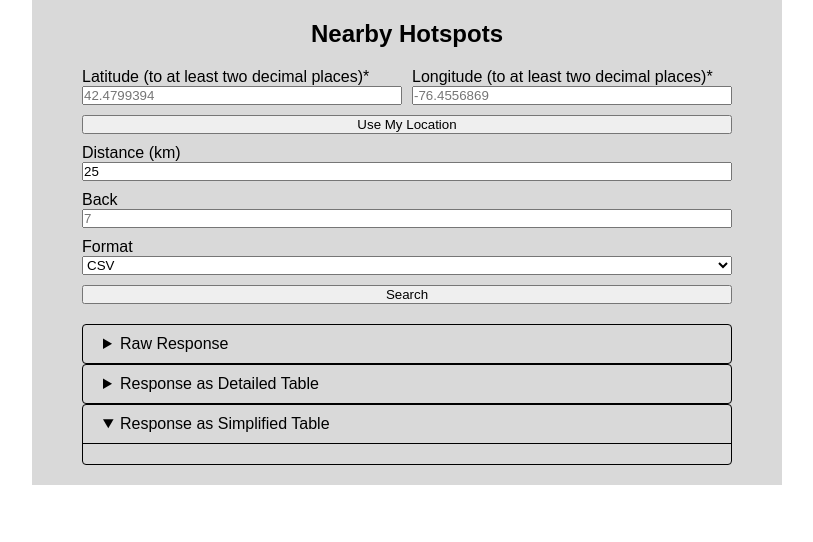
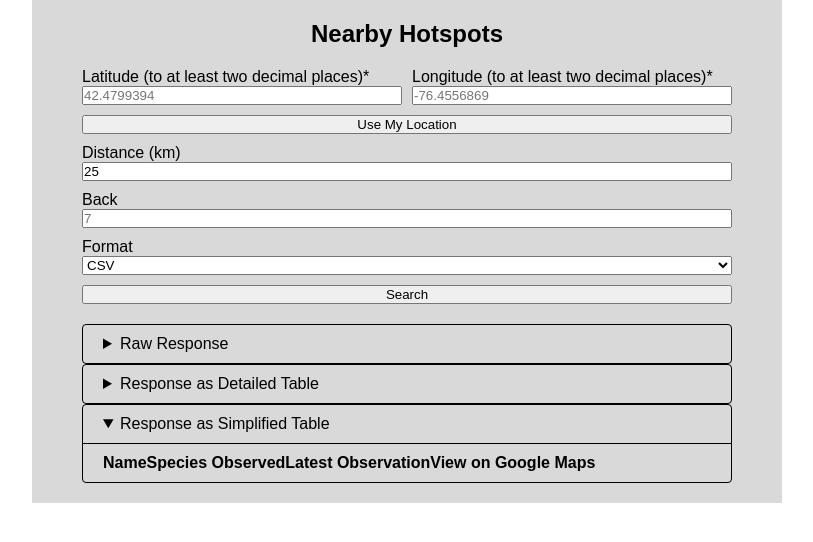
Before and after one commit to Fimbelowski/ebird-api-ui, a React (Vite) app: page /geo in a window 1280 px wide. Shown: the top 542 px of the page, without its empty margins (233-1046 px from the left). Built offline with nearby package versions, Linux system fonts and the light colour scheme.

Commit message:
Finish up table functionality.

```diff
--- a/src/components/Table.tsx
+++ b/src/components/Table.tsx
@@ -1,19 +1,50 @@
-import type TableCell from '../types/TableCell';
+import type TableCellCallback from '../types/TableCellCallback';
 import type TableHeader from '../types/TableHeader';
 
 interface Props<T> {
-  cells: Array<TableCell<T>>;
+  cellCallbacks: Array<TableCellCallback<T>>;
   headers: TableHeader[];
   items: T[];
 }
 
-export default function Table<T>({ cells, headers, items }: Props<T>) {
+export default function Table<T>({ cellCallbacks, headers, items }: Props<T>) {
   function Headers() {
     const listItems = headers.map(({ align = 'left', label }, index) => (
-      <th key={index}>{label}</th>
+      <th
+        className="table__th"
+        key={index}
+      >
+        {label}
+      </th>
     ));
 
     return <tr>{listItems}</tr>;
+  }
+
+  function Rows() {
+    const listItems = items.map((item, itemIndex) => {
+      const tds = cellCallbacks.map((cellCallback, cellCallbackIndex) => {
+        return (
+          <td
+            className="table__td"
+            key={cellCallbackIndex}
+          >
+            {cellCallback(item)}
+          </td>
+        );
+      });
+
+      return (
+        <tr
+          className="table__tr"
+          key={itemIndex}
+        >
+          {tds}
+        </tr>
+      );
+    });
+
+    return <>{listItems}</>;
   }
 
   return (
@@ -21,7 +52,9 @@ export default function Table<T>({ cells, headers, items }: Props<T>) {
       <thead className="table__thead">
         <Headers />
       </thead>
-      <tbody className="table__tbody"></tbody>
+      <tbody className="table__tbody">
+        <Rows />
+      </tbody>
     </table>
   );
 }
--- a/src/pages/ref/hotspot/Geo.tsx
+++ b/src/pages/ref/hotspot/Geo.tsx
@@ -12,6 +12,7 @@ import NumberInput from '../../../components/NumberInput';
 import Select from '../../../components/Select';
 import type SelectOption from '../../../types/SelectOption';
 import Table from '../../../components/Table';
+import type TableCellCallback from '../../../types/TableCellCallback';
 import type TableHeader from '../../../types/TableHeader';
 import useEbirdApi from '../../../utilities/useEbirdApi';
 
@@ -27,19 +28,19 @@ export default function Geo() {
   const [rawResponse, setRawResponse] = useState('');
   const [showPositionError, setShowPositionError] = useState(false);
 
+  const detailedTableCellCallbacks: Array<TableCellCallback<EbirdHotspot>> = [
+    (item) => item.locId,
+    (item) => item.locName,
+    (item) => item.countryCode,
+    (item) => item.subnational1Code,
+    (item) => item.subnational2Code,
+    (item) => item.lat.toLocaleString(),
+    (item) => item.lng.toLocaleString(),
+    (item) => item.latestObsDt,
+    (item) => item.numSpeciesAllTime.toLocaleString(),
+  ];
+
   const detailedTableHeaders: TableHeader[] = [
-    {
-      label: 'countryCode',
-    },
-    {
-      label: 'lat',
-    },
-    {
-      label: 'latestObsDt',
-    },
-    {
-      label: 'lng',
-    },
     {
       label: 'locId',
     },
@@ -47,13 +48,25 @@ export default function Geo() {
       label: 'locName',
     },
     {
-      label: 'numSpeciesAllTime',
+      label: 'countryCode',
     },
     {
       label: 'subnational1Code',
     },
     {
       label: 'subnational2Code',
+    },
+    {
+      label: 'lat',
+    },
+    {
+      label: 'lng',
+    },
+    {
+      label: 'latestObsDt',
+    },
+    {
+      label: 'numSpeciesAllTime',
     },
   ];
 
@@ -68,6 +81,36 @@ export default function Geo() {
     },
   ];
 
+  const simpleTableCellCallbacks: Array<TableCellCallback<EbirdHotspot>> = [
+    (item) => item.locName,
+    (item) => item.numSpeciesAllTime.toLocaleString(),
+    (item) => new Date(item.latestObsDt).toLocaleString(),
+    (item) => (
+      <a
+        href={`https://maps.google.com/?q=${item.lat},${item.lng}`}
+        rel="noreferrer"
+        target="_blank"
+      >
+        Link
+      </a>
+    ),
+  ];
+
+  const simpleTableHeaders: TableHeader[] = [
+    {
+      label: 'Name',
+    },
+    {
+      label: 'Species Observed',
+    },
+    {
+      label: 'Latest Observation',
+    },
+    {
+      label: 'View on Google Maps',
+    },
+  ];
+
   const ebirdApi = useEbirdApi();
 
   function getNearbyHotspots(event: FormEvent) {
@@ -79,6 +122,7 @@ export default function Geo() {
       .getNearbyHotspots(latitude, longitude, format, back, distance)
       .then(async (response) => await response.text())
       .then((data) => {
+        console.log(data);
         setHotSpots(
           isJson(data)
             ? JSON.parse(data)
@@ -265,12 +309,22 @@ export default function Geo() {
       {loadingResults ? <p>Loading...</p> : null}
       <Details summary="Raw Response">{rawResponse}</Details>
       <Details summary="Response as Detailed Table">
-        <Table headers={detailedTableHeaders} />
+        <Table<EbirdHotspot>
+          cellCallbacks={detailedTableCellCallbacks}
+          headers={detailedTableHeaders}
+          items={hotSpots}
+        />
       </Details>
       <Details
         open
         summary="Response as Simplified Table"
-      ></Details>
+      >
+        <Table<EbirdHotspot>
+          cellCallbacks={simpleTableCellCallbacks}
+          headers={simpleTableHeaders}
+          items={hotSpots}
+        />
+      </Details>
     </BasePage>
   );
 }
--- /dev/null
+++ b/src/sass/components/_Table.scss
@@ -0,0 +1,19 @@
+.table {
+  border-collapse: collapse;
+
+  &__tbody {
+  }
+
+  &__td {
+    border: 1px solid black;
+  }
+
+  &__th {
+  }
+
+  &__tr {
+  }
+
+  &__thead {
+  }
+}
--- a/src/sass/main.scss
+++ b/src/sass/main.scss
@@ -10,3 +10,4 @@
 @import 'components/Button';
 @import 'components/Details';
 @import 'components/Select';
+@import 'components/Table';
--- a/src/types/CallbackCell.ts
+++ /dev/null
@@ -1,4 +0,0 @@
-export default interface CallbackCell<T> {
-  callback: (item: T) => string;
-  type: 'callback';
-}
--- a/src/types/KeyCell.ts
+++ /dev/null
@@ -1,4 +0,0 @@
-export default interface KeyCell<T> {
-  key: keyof T;
-  type: 'key';
-}
--- a/src/types/TableCell.ts
+++ /dev/null
@@ -1,6 +0,0 @@
-import type CallbackCell from './CallbackCell';
-import type KeyCell from './KeyCell';
-
-type TableCell<T> = CallbackCell<T> | KeyCell<T>;
-
-export default TableCell;
--- /dev/null
+++ b/src/types/TableCellCallback.ts
@@ -0,0 +1,5 @@
+import { type ReactNode } from 'react';
+
+type TableCellCallback<T> = (item: T) => string | ReactNode;
+
+export default TableCellCallback;
```
